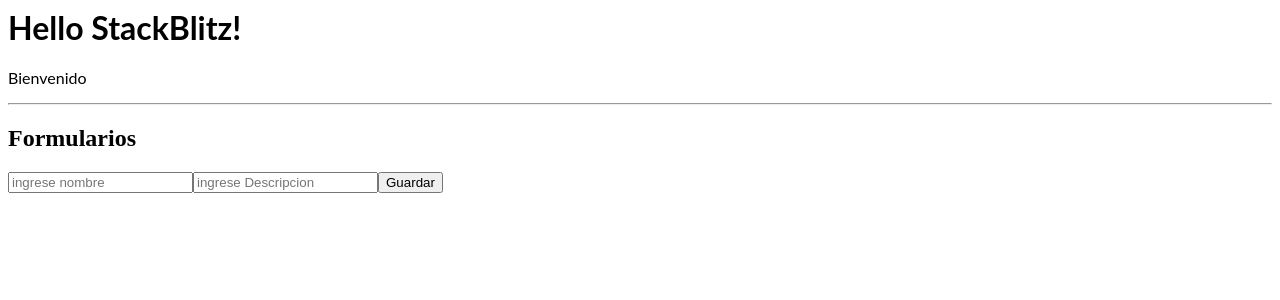
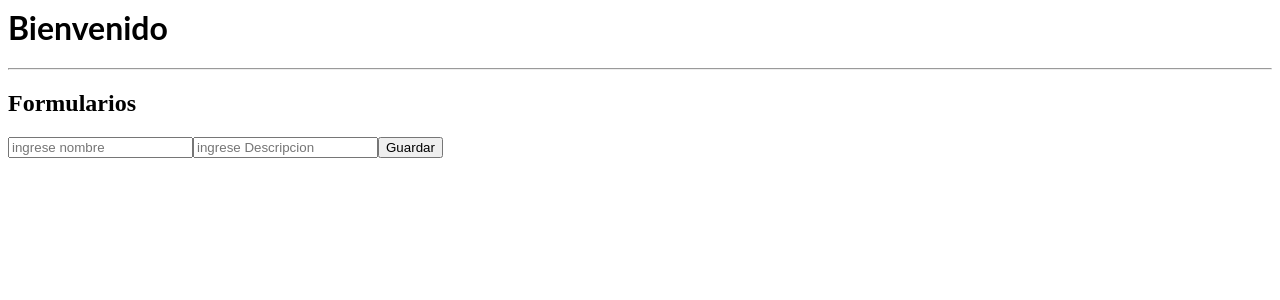
Before and after one commit to ezgatrabajo/curso_clase1, a React (Create React App) app: page / in a window 1280 px wide. Shown: the top 300 px of the page. Built offline with nearby package versions, Linux system fonts and the light colour scheme.

Commit message:
2 files modified

```diff
--- a/package.json
+++ b/package.json
@@ -4,6 +4,7 @@
   "private": true,
   "dependencies": {
     "react": "^17.0.0",
+    "react-bootstrap": "^1.4.3",
     "react-dom": "^17.0.0"
   },
   "scripts": {
--- a/src/App.js
+++ b/src/App.js
@@ -8,8 +8,7 @@ import Formularios from "./componentes/Formularios";
 export default function App() {
   return (
     <div>
-      <h1>Hello StackBlitz!</h1>
-      <p>Bienvenido</p>
+      <h1>Bienvenido</h1>
       <Formularios />
     </div>
   );
```
